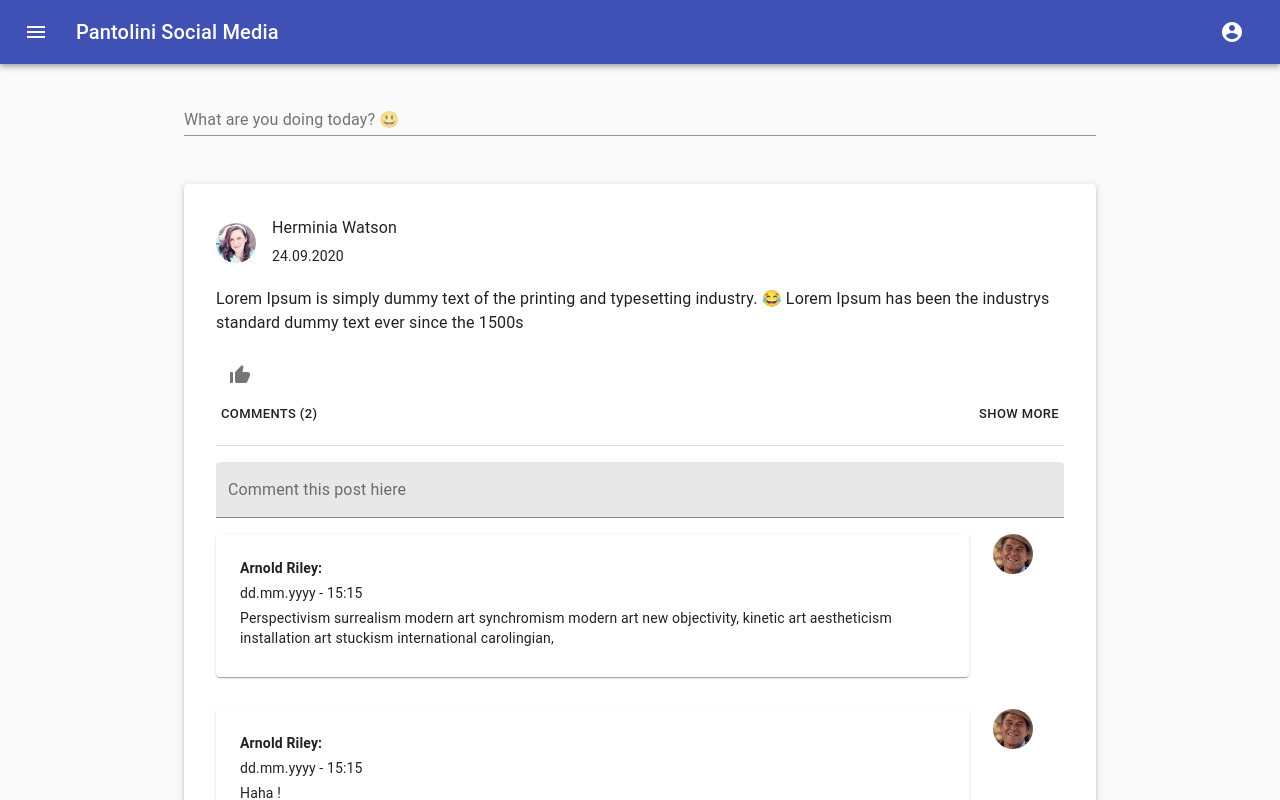
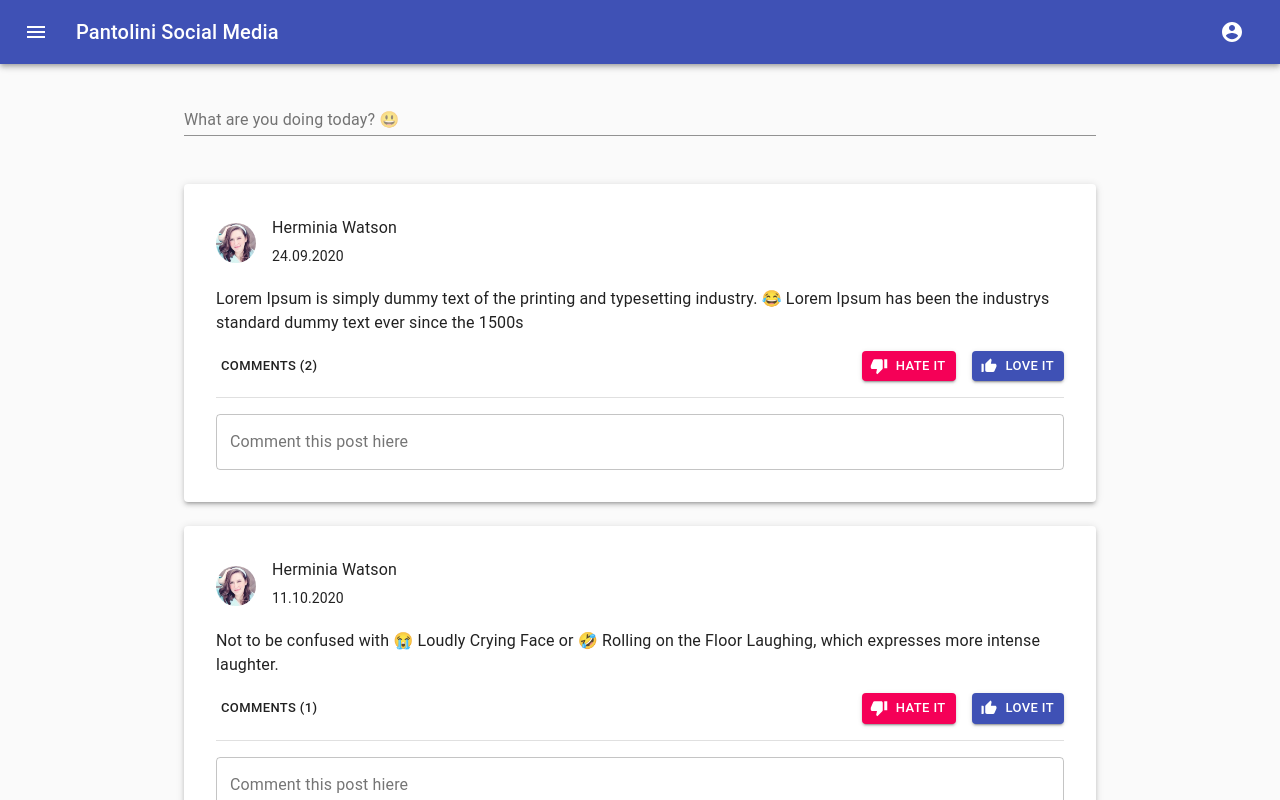
Before and after one commit to dzonyprogramuje/pantolini, a React (Create React App) app: page /login in a window 1280 px wide. Both pictures are taken after a click on the button "SIGN IN". Shown: the top 800 px of the page. Built offline with nearby package versions, Linux system fonts and the light colour scheme.

Commit message:
Wall changed a little bit. New Icons added and Comments-Feld is going to open

```diff
--- a/src/components/Wall.js
+++ b/src/components/Wall.js
@@ -1,4 +1,4 @@
-import React from 'react';
+import React, {useState} from 'react';
 import { makeStyles } from '@material-ui/core/styles';
 import Paper from '@material-ui/core/Paper';
 import Grid from '@material-ui/core/Grid';
@@ -9,28 +9,41 @@ import Avatar from '@material-ui/core/Avatar';
 import Button from '@material-ui/core/Button';
 import IconButton from '@material-ui/core/IconButton';
 import ThumbUpAltIcon from '@material-ui/icons/ThumbUpAlt';
+import ThumbDownIcon from '@material-ui/icons/ThumbDown';
+
 import Typography from '@material-ui/core/Typography';
 
 import InputAdornment from '@material-ui/core/InputAdornment';
 
 import Divider from '@material-ui/core/Divider';
-
+import Collapse from '@material-ui/core/Collapse';
+import CardContent from '@material-ui/core/CardContent'
 import {users} from './Users'
 
 const useStyles = makeStyles((theme) => ({
-
-  small: {
-    width: theme.spacing(3),
-    height: theme.spacing(3),
-  },
-
+    button:{
+        marginLeft: theme.spacing(2)
+    },
+    small: {
+        width: theme.spacing(3),
+        height: theme.spacing(3),
+    },
 }));
 
 export default function Wall() {
     const classes = useStyles();
-    let comments = []
+    const [expand, setExpand] = useState('')
+
+    const handleExpand = (index)=>{
+        if (expand === index) {
+        setExpand("")
+        } else {
+        setExpand(index)
+    }
+  }
 
   return (
+
     <Container maxWidth="md">
         <div className={classes.root}>
         <Grid container spacing={3}>
@@ -42,10 +55,11 @@ export default function Wall() {
         {
         users.map(user =>{
             return(
-                user.posts.map(post => {
+                user.posts.map((post,index) => {
+
                     return(
                         <Grid item xs={12}>
-                            <Paper elevation={3}>
+                            <Paper elevation={3} >
                                 <Box p={4}>
                                     <Grid item xs={12}>
                                         <Box display="flex" alignItems="center">
@@ -62,26 +76,38 @@ export default function Wall() {
                                             {post.description}
                                             </Typography>
                                         </Box>
-                                        <Box disableSpacing flexGrow={1}>
-                                            <IconButton disableSpacing >
-                                                <ThumbUpAltIcon   disableSpacing  />
-                                            </IconButton>
 
-                                        </Box>
                                         <Grid container my={3} justify='space-between' direction='col'>
-                                            <Box><Button size="small">Comments ({post.comments.length})</Button></Box>
-                                            <Box><Button size="small">Show more</Button></Box>
+                                            <Box><Button size="small" onClick={()=>handleExpand(index)}>Comments ({post.comments.length})</Button></Box>
+                                            <Box>
+                                                <Button
+                                                    variant="contained"
+                                                    color="secondary"
+                                                    size="small"
+                                                    className={classes.button}
+                                                    startIcon={<ThumbDownIcon />}
+                                                >hate It</Button>
+                                                <Button
+                                                    variant="contained"
+                                                    color="primary"
+                                                    size="small"
+                                                    className={classes.button}
+                                                    startIcon={<ThumbUpAltIcon />}
+                                                >Love It</Button>
+                                            </Box>
                                         </Grid>
                                         <Box my={2} flexGrow={1}>
                                                 <Divider />
                                         </Box>
                                         <Box flexGrow={1}>
-                                            <Grid container justify='space-between' direction='row' alignItems="stretch" my={3}>
+                                            <Grid container justify='space-between' direction='row' alignItems="stretch" spacing={3}>
                                                 <Grid item xs={12}>
-                                                    <TextField id="standard-basic" variant="filled" label="Comment this post hiere" fullWidth />
+                                                    <TextField id="standard-basic" variant="outlined" label="Comment this post hiere" fullWidth className={classes.input}/>
                                                 </Grid>
                                             </Grid>
                                         </Box>
+                                        <Collapse in={index === expand} timeout="auto" unmountOnExit>
+                                            <CardContent>
                                         <Box flexGrow={1}>
                                             {
                                             post.comments.map(comment => {
@@ -89,7 +115,7 @@ export default function Wall() {
                                                 <Grid container justify='space-between' direction='row' alignItems="stretch" m={2}>
                                                     <Grid item xs={11}>
                                                         <Box my={2} mr={3}>
-                                                            <Paper >
+                                                            <Paper variant='outlined'>
                                                                 <Box p={3}>
                                                                     <Typography variant="body2" display="block" gutterBottom>
                                                                         <b>{comment.author}:</b>
@@ -114,6 +140,9 @@ export default function Wall() {
                                                 })
                                             }
                                         </Box>
+                                        </CardContent>
+                                            </Collapse>
+
                                     </Grid>
                                 </Box>
                             </Paper>
```
